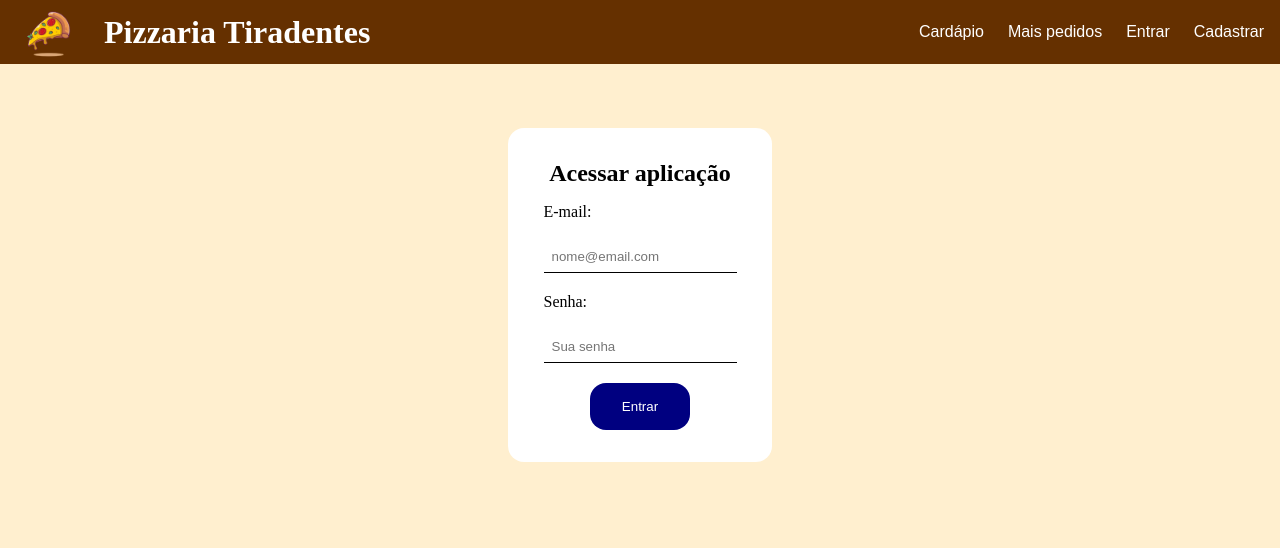
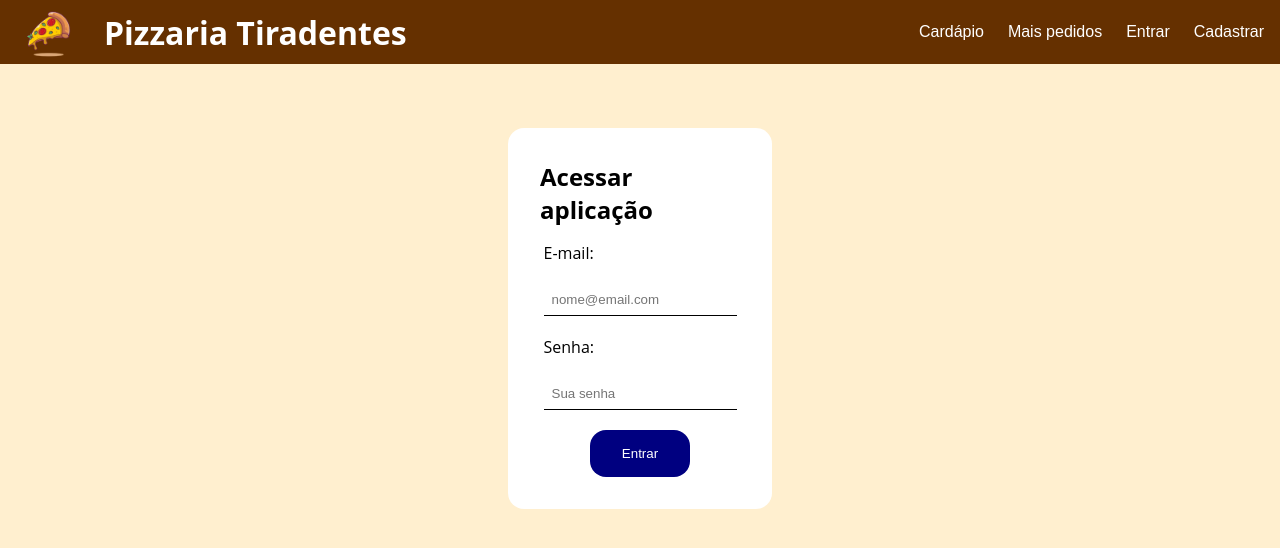
Before and after one commit to GuilhermeRamosAju/pizza-online, a React (Vite) app in the folder frontend/: page /login in a window 1280 px wide. Shown: the top 548 px of the page. Built offline with nearby package versions, Linux system fonts and the light colour scheme.

Commit message:
estilização global

```diff
--- a/frontend/src/style/global.css
+++ b/frontend/src/style/global.css
@@ -12,4 +12,5 @@
 
 :root {
     background-color: var(--background);
+    font-family: 'Open Sans', 'Helvetica Neue', sans-serif;
 }
```
